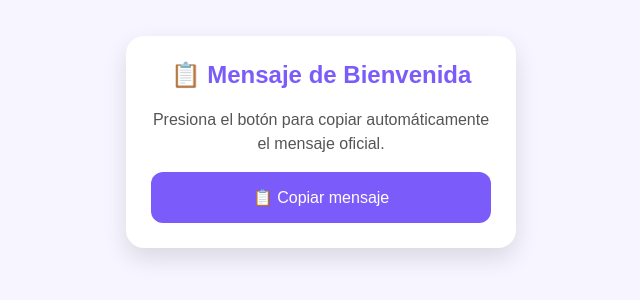
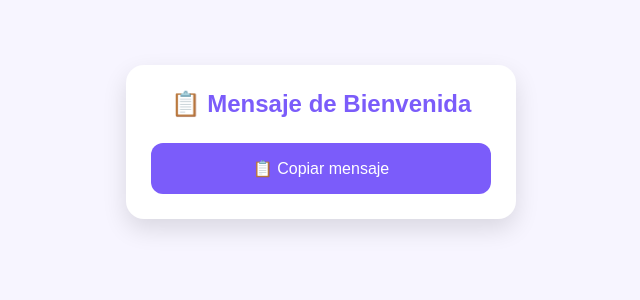
Before and after one commit to JuliethOlaya/centro-formacion-jo, a plain HTML site: page index.html in a window 1280 px wide. Shown: the part 258-558 px from the top of the page, without its empty margins (319-959 px from the left). Drawn offline with Linux system fonts and the light colour scheme.

Commit message:
Actualizar botón copiar mensaje
Removed paragraph element and adjusted margin for h2.

```diff
--- a/index.html
+++ b/index.html
@@ -30,11 +30,7 @@ body{
 h2{
     color:#7B5CFA;
     margin-top:0;
-}
-
-p{
-    color:#555;
-    line-height:1.5;
+    margin-bottom:25px;
 }
 
 button{
@@ -62,10 +58,6 @@ button:hover{
 <div class="tarjeta">
 
 <h2>📋 Mensaje de Bienvenida</h2>
-
-<p>
-Presiona el botón para copiar automáticamente el mensaje oficial.
-</p>
 
 <button onclick="copiarMensaje()" id="boton">
 📋 Copiar mensaje
```
